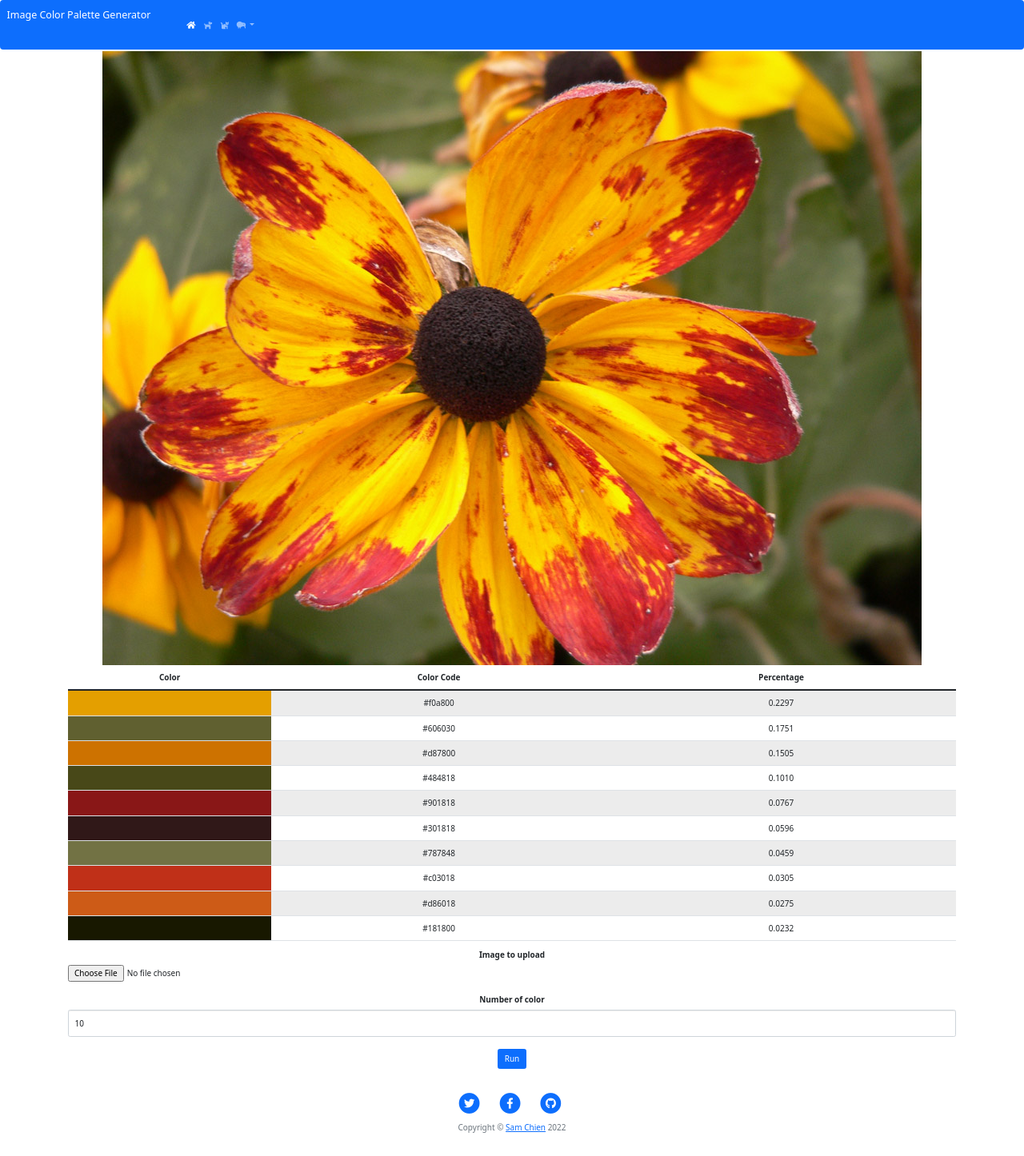
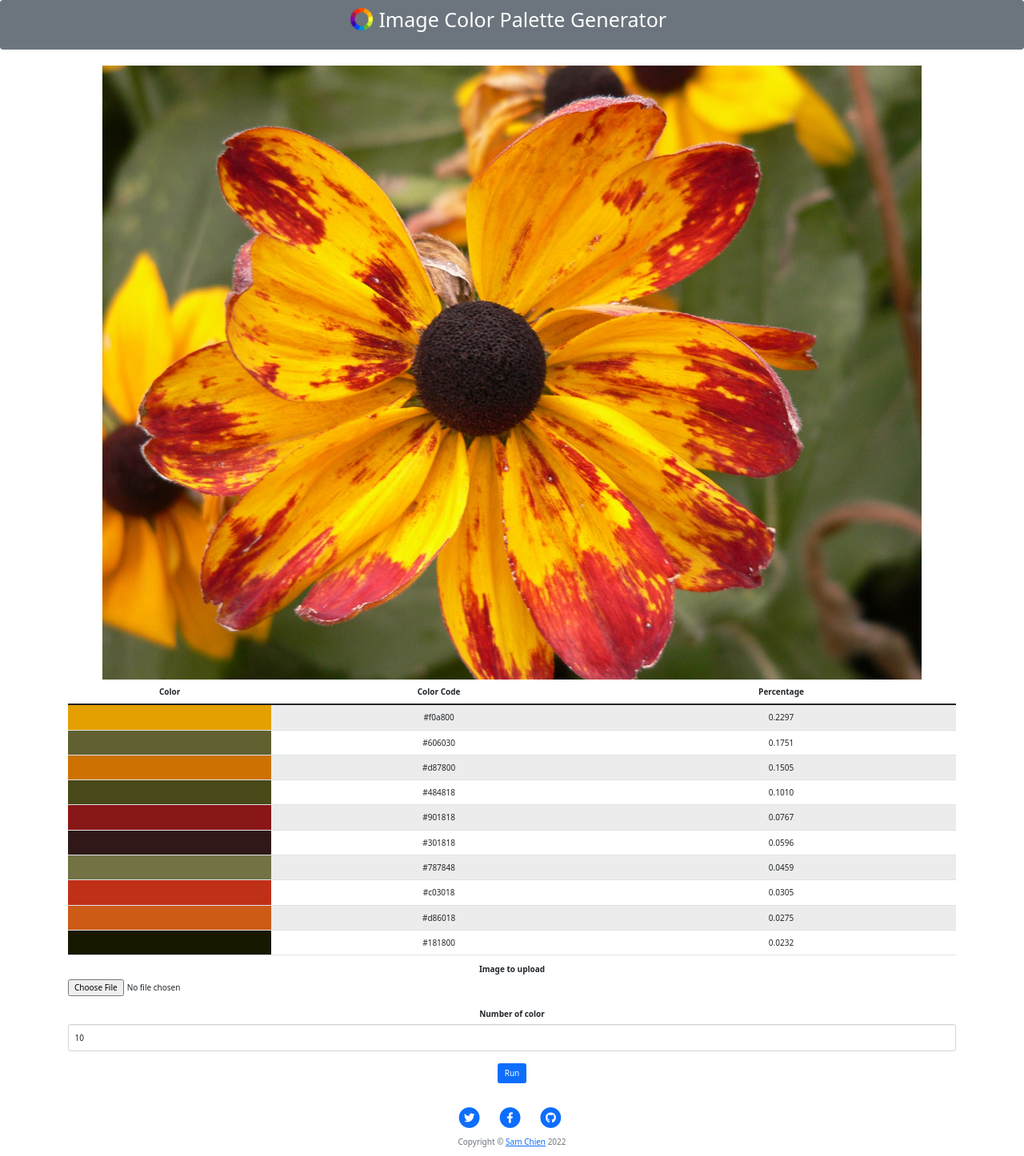
Before and after one commit to sam0chien/ImageColorPaletteGenerator, a Flask app: page / in a window 1280 px wide. Shown: the whole page at 80% size. Before the commit the page ends 1417 px from the top, so only its background shows below. Run offline with Flask 2, Linux system fonts and the light colour scheme; some libraries are stand-ins or nearby versions.

Commit message:
Reformat code

```diff
--- /dev/null
+++ b/static/css/styles.css
@@ -0,0 +1,3 @@
+body {
+    font: 18px Arial, sans-serif;
+}
--- a/templates/header.html
+++ b/templates/header.html
@@ -1,5 +1,7 @@
 {% extends "bootstrap/base.html" %}
 {% block head %}
+<meta charset="utf-8">
+<meta name="viewport" content="initial-scale=1, width=device-width">
 <title>Image Color Palette Generator</title>
 {{ moment.include_moment() }}
 {% block styles %}
@@ -8,45 +10,17 @@
       integrity="sha384-AYmEC3Yw5cVb3ZcuHtOA93w35dYTsvhLPVnYs9eStHfGJvOvKxVfELGroGkvsg+p" crossorigin="anonymous"/>
 <link href="https://cdn.jsdelivr.net/npm/bootstrap@5.1.0/dist/css/bootstrap.min.css" rel="stylesheet"
       integrity="sha384-KyZXEAg3QhqLMpG8r+8fhAXLRk2vvoC2f3B09zVXn8CA5QIVfZOJ3BCsw2P0p/We" crossorigin="anonymous">
+<!--<link rel="stylesheet" href= "{{ url_for('static',filename='css/styles.css') }}">-->
 {% endblock %}
 {% block favicon %}
 <link rel="icon" href="{{ url_for('static', filename='favicon/favicon.ico')}}" type="image/x-icon">
 {% endblock %}
 {% endblock %}
 {% block navbar %}
-<div class="container">
-    <nav class="navbar fixed-top navbar-expand-lg navbar-dark bg-primary">
-        <div class="container-fluid">
-            <a class="navbar-brand" href="#">Image Color Palette Generator</a>
-            <button class="navbar-toggler" type="button" data-bs-toggle="collapse" data-bs-target="#navbarNavDropdown"
-                    aria-controls="navbarNavDropdown" aria-expanded="false" aria-label="Toggle navigation">
-                <span class="navbar-toggler-icon"></span>
-            </button>
-            <div class="collapse navbar-collapse" id="navbarNavDropdown">
-                <ul class="navbar-nav">
-                    <li class="nav-item">
-                        <a class="nav-link active" aria-current="page" href="#"><i class="fas fa-home"></i></a>
-                    </li>
-                    <li class="nav-item">
-                        <a class="nav-link" href="#"><i class="fas fa-dog"></i></a>
-                    </li>
-                    <li class="nav-item">
-                        <a class="nav-link" href="#"><i class="fas fa-cat"></i></a>
-                    </li>
-                    <li class="nav-item dropdown">
-                        <a class="nav-link dropdown-toggle" href="#" id="navbarDropdownMenuLink" role="button"
-                           data-bs-toggle="dropdown" aria-expanded="false">
-                            <i class="fas fa-kiwi-bird"></i>
-                        </a>
-                        <ul class="dropdown-menu" aria-labelledby="navbarDropdownMenuLink">
-                            <li><a class="dropdown-item" href="#">Action</a></li>
-                            <li><a class="dropdown-item" href="#">Another action</a></li>
-                            <li><a class="dropdown-item" href="#">Something else here</a></li>
-                        </ul>
-                    </li>
-                </ul>
-            </div>
-        </div>
-    </nav>
-</div>
+<nav class="navbar sticky-top navbar-dark bg-secondary">
+  <a class="navbar-brand" href="#">
+    <h1><img src="static/images/logo.png" width="30" height="30" class="d-inline-block align-top" alt="">
+    Image Color Palette Generator</h1>
+  </a>
+</nav>
 {% endblock %}
--- a/templates/index.html
+++ b/templates/index.html
@@ -5,10 +5,6 @@
 
 <body>
 <div class="container text-center">
-    <h1 class="title"><i class="fas fa-palette"></i> Image Color Extract <i class="fas fa-palette"></i></h1>
-    <h2 class="subtitle">Use demo for test and upload your own image.</h2>
-    <div class="btns">
-    </div>
     <div class="container">
         <div class="docs-inner">
             <div class="block mb-5">
```
Also changed, not shown: static/images/logo.png (added).
